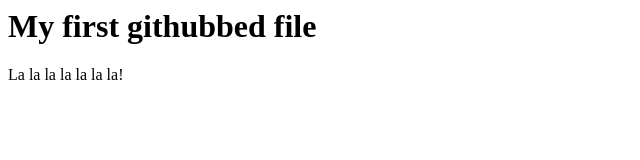
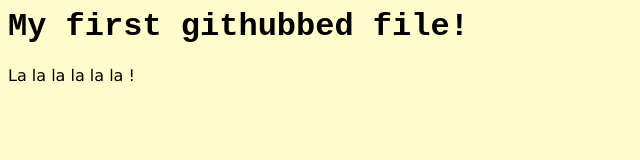
Before and after one commit to smurray1950/helloworld, a plain HTML site: page index.html in a window 1280 px wide. Shown: the whole page, without its empty margins (0-640 px from the left). Drawn offline with Linux system fonts and the light colour scheme.

Commit message:
Created a .CSS file.
made the background yellow!

```diff
--- /dev/null
+++ b/git.css
@@ -0,0 +1,5 @@
+body { background-color: FFFCCC; }
+
+h1 { font-family: "Courier New"; }
+
+p { font-family: Verdana; }
--- a/index.html
+++ b/index.html
@@ -1,8 +1,9 @@
 <html>
 <head>
+<link rel="stylesheet" href="git.css"/>
 <title>This is the title</title>
 <body>
-<h1>My first githubbed file</h1>
-<p>La la la la la la la!</p>
+<h1>My first githubbed file!</h1>
+<p>La la la la la la !</p>
 </body>
 </html>
```
Also changed, not shown: 1 other file.
